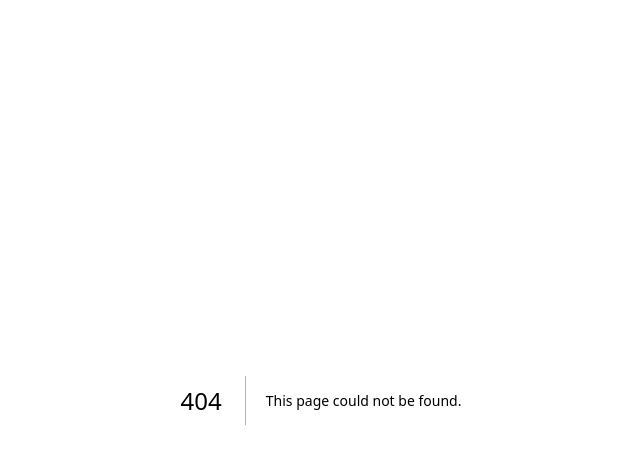
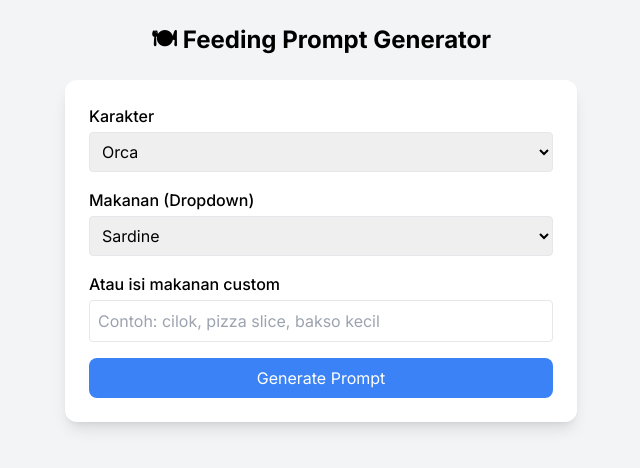
Before and after one commit to cumanaidoang-cmyk/nextjs-imageprompt, a Next.js app: page /feeding in a window 1280 px wide. Before the commit this address had no page. Shown: the top 468 px of the page, without its empty margins (319-959 px from the left). Built offline with nearby package versions, Linux system fonts and the light colour scheme.

Commit message:
Create feeding/page.tsx

```diff
--- /dev/null
+++ b/app/feeding/page.tsx
@@ -0,0 +1,129 @@
+"use client";
+
+import { useState } from "react";
+
+export default function FeedingPromptForm() {
+  const characterPrompts: Record<string, string> = {
+    "Cappuccina":
+      "A super cute tiny version of Cappuccina, with a cappuccino cup head topped with frothy foam and a small handle, wearing a ballerina tutu dress. She is standing on a wooden table, toy-like proportions, big glossy eyes, joyful smile. Style: 3D hyper-realistic cartoon, ultra detailed, toy photography style. Background: bright daylight with blurred cozy café scenery.",
+    "Orca":
+      "A super cute tiny baby orca with glossy black-and-white skin, wearing tiny blue sneakers, standing on a wooden surface outdoors. Big shiny eyes, joyful expression. Style: 3D hyper-realistic cartoon, ultra detailed. Background: bright daylight with blurred beach scenery.",
+    "Tortugini Dragonfruitini":
+      "A super cute tiny version of Tortugini Dragonfruitini, a baby turtle with smooth pink skin and a soft yellow belly. Its back shell is a dragon fruit texture: vibrant pink with green scale-like spikes. Large shiny eyes, smiling adorably, standing on a wooden surface. Style: 3D hyper-realistic cartoon, ultra detailed. Background: bright daylight with blurred tropical scenery.",
+    "Trippi":
+      "A super cute tiny hybrid creature with the fluffy orange head of a kitten and the body of a shrimp with shiny orange-pink shell and multiple shrimp legs. Big glossy eyes, mouth slightly open in a joyful expression, standing on a rustic wooden table. Style: 3D hyper-realistic cartoon, ultra detailed, toy photography style. Background: bright daylight with blurred beach scenery.",
+    "Ambalabu":
+      "A super cute tiny version of Ambalabu, with a glossy green frog head, a vertical upright black tire body with tread texture, and two small human legs. Big sparkling eyes, joyful expression, standing on a wooden surface. Style: 3D hyper-realistic cartoon, ultra detailed, toy photography style. Background: bright daylight with blurred scenery.",
+  };
+
+  const [character, setCharacter] = useState("Orca");
+  const [food, setFood] = useState("sardine fish from an opened can");
+  const [customFood, setCustomFood] = useState("");
+  const [output, setOutput] = useState("");
+
+  const generatePrompt = () => {
+    const chosenFood = customFood.trim() !== "" ? customFood : food;
+    const characterDesc = characterPrompts[character] || character;
+
+    const text = `
+${characterDesc}
+
+From outside the frame, a human hand appears holding an opened container of ${chosenFood}.
+The hand picks up one ${chosenFood} piece and moves it towards the character’s mouth.
+The character tilts its head upward, opens its mouth wide with tiny teeth visible,
+and happily eats the ${chosenFood} in one joyful bite.
+
+The ${chosenFood} goes fully inside the mouth.
+The character closes its mouth completely and starts chewing playfully for several seconds,
+its eyes sparkling with joy, while stomping or wiggling in excitement.
+
+Camera: medium close-up focusing on the character’s face, the hand, and the food.
+Lighting: cinematic daylight, sharp focus, soft shadows.
+Mood: playful, funny, adorable feeding moment.
+
+SOUND:
+- Background music: upbeat, playful ukulele or marimba melody, 120–130 BPM.
+- SFX: appropriate sounds for ${chosenFood} (metal can click, wrapper crinkle, or squish depending on food),
+       cute *chomp chomp* when the character bites,
+       tiny *stomp squeaks* when it moves feet,
+       short *sparkle chime* when eyes light up.
+- Voice/Narration: soft whisper “Woooww… ${chosenFood}…” right before the character eats.
+- Optional reaction: a happy squeak or “Mmmh yum!” while chewing.
+    `;
+    setOutput(text.trim());
+  };
+
+  return (
+    <div className="min-h-screen bg-gray-100 flex flex-col items-center p-6">
+      <h1 className="text-2xl font-bold mb-6">🍽 Feeding Prompt Generator</h1>
+
+      <div className="bg-white p-6 rounded-xl shadow-lg w-full max-w-lg space-y-4">
+        {/* Character Selector */}
+        <div>
+          <label className="block font-medium mb-1">Karakter</label>
+          <select
+            className="w-full border p-2 rounded"
+            value={character}
+            onChange={(e) => setCharacter(e.target.value)}
+          >
+            <option value="Cappuccina">Cappuccina</option>
+            <option value="Orca">Orca</option>
+            <option value="Tortugini Dragonfruitini">Tortugini Dragonfruitini</option>
+            <option value="Trippi">Trippi (Cat + Shrimp)</option>
+            <option value="Ambalabu">Ambalabu</option>
+          </select>
+        </div>
+
+        {/* Food Selector */}
+        <div>
+          <label className="block font-medium mb-1">Makanan (Dropdown)</label>
+          <select
+            className="w-full border p-2 rounded"
+            value={food}
+            onChange={(e) => setFood(e.target.value)}
+          >
+            <option value="sardine fish from an opened can">Sardine</option>
+            <option value="mini cupcake with pink frosting">Cupcake</option>
+            <option value="colorful mochi rice cake">Mochi</option>
+            <option value="sushi roll piece with salmon">Sushi</option>
+            <option value="lollipop candy">Lollipop</option>
+            <option value="gummy bear candy">Gummy Bear</option>
+            <option value="cherry tomato">Cherry Tomato</option>
+            <option value="grape fruit">Grape</option>
+            <option value="small brownie cube">Brownie</option>
+          </select>
+        </div>
+
+        {/* Custom Food Input */}
+        <div>
+          <label className="block font-medium mb-1">Atau isi makanan custom</label>
+          <input
+            type="text"
+            placeholder="Contoh: cilok, pizza slice, bakso kecil"
+            className="w-full border p-2 rounded"
+            value={customFood}
+            onChange={(e) => setCustomFood(e.target.value)}
+          />
+        </div>
+
+        <button
+          onClick={generatePrompt}
+          className="w-full bg-blue-500 text-white py-2 rounded-lg hover:bg-blue-600 transition"
+        >
+          Generate Prompt
+        </button>
+
+        {output && (
+          <div className="mt-4">
+            <h2 className="font-semibold mb-2">✨ Prompt Result:</h2>
+            <textarea
+              className="w-full border p-2 rounded h-72"
+              value={output}
+              readOnly
+            />
+          </div>
+        )}
+      </div>
+    </div>
+  );
+}
```
